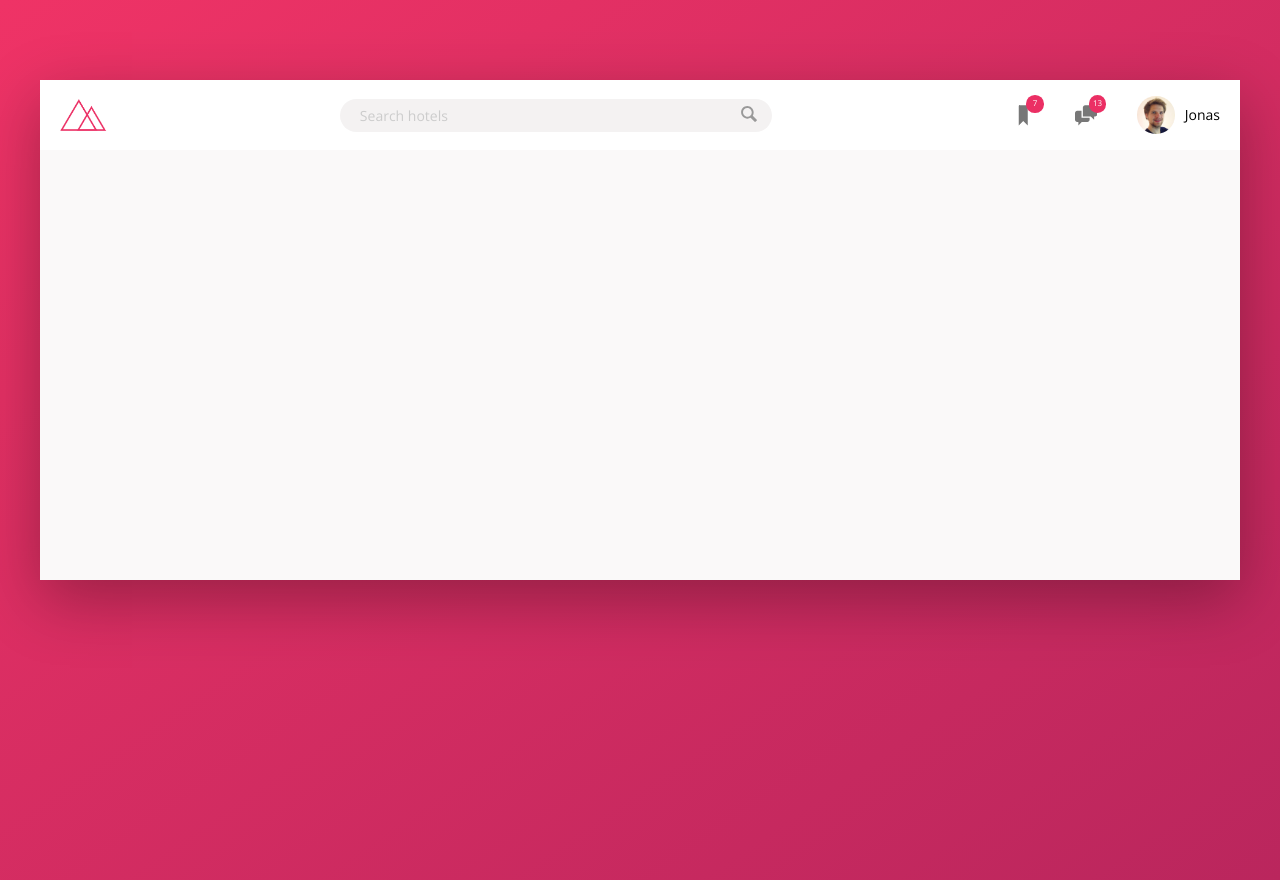
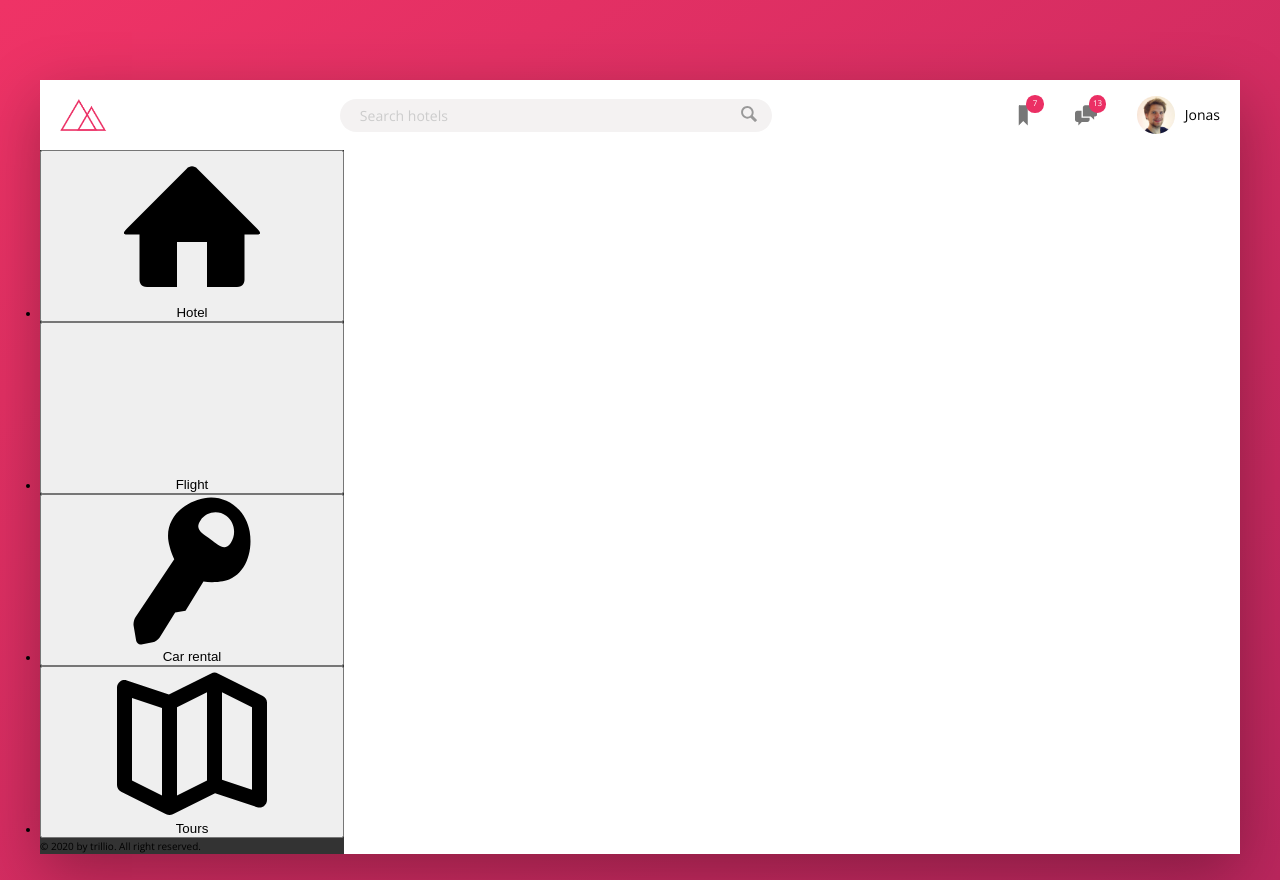
Before and after one commit to hellovincenzo/trillio-react-app, a React (Create React App) app: page / in a window 1280 px wide. Built offline with nearby package versions, Linux system fonts and the light colour scheme.

Commit message:
Starting with sidebar

```diff
--- a/src/components/App/App.js
+++ b/src/components/App/App.js
@@ -2,7 +2,7 @@ import React from 'react';
 
 // COMPONENTS
 import Header from '../Header/Header';
-import Nav from '../Nav/Nav';
+import Sidebar from '../Sidebar/Sidebar';
 import Container from '../Container/Container';
 import Main from '../Main/Main';
 
@@ -10,7 +10,7 @@ const App = () => (
   <Container className="container">
     <Header />
     <Container className="content">
-      <Nav className="sidebar" />
+      <Sidebar />
       <Main />
     </Container>
   </Container>
--- a/src/components/Container/Container.js
+++ b/src/components/Container/Container.js
@@ -1,13 +1,19 @@
 import React from 'react';
 import PropTypes from 'prop-types';
 
-const Container = ({ children, className }) => (
-  <div className={className}>{children}</div>
-);
+const Container = ({ children, className, tag }) => {
+  const TagName = tag;
+  return <TagName className={className}>{children}</TagName>;
+};
+
+Container.defaultProps = {
+  tag: 'div'
+};
 
 Container.propTypes = {
   children: PropTypes.node.isRequired,
-  className: PropTypes.string.isRequired
+  className: PropTypes.string.isRequired,
+  tag: PropTypes.elementType
 };
 
 export { Container as default };
--- /dev/null
+++ b/src/components/NavItem/NavItem.js
@@ -0,0 +1,27 @@
+import React from 'react';
+import PropTypes from 'prop-types';
+
+// COMPONENTS
+import SvgIcon from '../SgvIcon/SvgIcon';
+import Button from '../Button/Button';
+
+const NavItem = ({ navIcon, textLink }) => (
+  <li className="side-nav__item">
+    <Button className="side-nav__link">
+      <SvgIcon icon={navIcon} />
+      <span>{textLink}</span>
+    </Button>
+  </li>
+);
+
+NavItem.defaultProps = {
+  navIcon: '',
+  textLink: ''
+};
+
+NavItem.propTypes = {
+  navIcon: PropTypes.string,
+  textLink: PropTypes.string
+};
+
+export { NavItem as default };
--- /dev/null
+++ b/src/components/Sidebar/Sidebar.js
@@ -0,0 +1,30 @@
+import React from 'react';
+
+// COMPONENTS
+import Nav from '../Nav/Nav';
+import NavItem from '../NavItem/NavItem';
+import Container from '../Container/Container';
+
+const Sidebar = () => {
+  const navItems = [
+    { navIcon: 'home', textLink: 'Hotel' },
+    { navIcon: 'air-craft-take-off', textLink: 'Flight' },
+    { navIcon: 'key', textLink: 'Car rental' },
+    { navIcon: 'map', textLink: 'Tours' }
+  ];
+
+  return (
+    <Nav className="sidebar">
+      <Container tag="ul" className="side-nav">
+        {navItems.map(navItem => (
+          <NavItem navIcon={navItem.navIcon} textLink={navItem.textLink} />
+        ))}
+      </Container>
+      <Container className="legal">
+        &copy; 2020 by trillio. All right reserved.
+      </Container>
+    </Nav>
+  );
+};
+
+export { Sidebar as default };
--- a/src/sass/components/_user-nav.scss
+++ b/src/sass/components/_user-nav.scss
@@ -41,7 +41,9 @@
       margin-right: 1rem;
     }
 
-    &-name {}
+    &-name {
+      font-weight: 300;
+    }
   }
 
   &__icon {
--- a/src/sass/main.scss
+++ b/src/sass/main.scss
@@ -14,7 +14,7 @@
 @import './components/main';
 @import './components/svg';
 @import './components/button';
-@import './components/spanNotif';
+@import './components/span-notif';
 @import './components/logo';
 @import './components/searchbox';
 @import './components/user-nav';
```
Also changed, not shown: src/sass/components/_sidebar.scss (added), src/sass/components/_span-notif.scss (added), src/sass/components/_spanNotif.scss (deleted).
